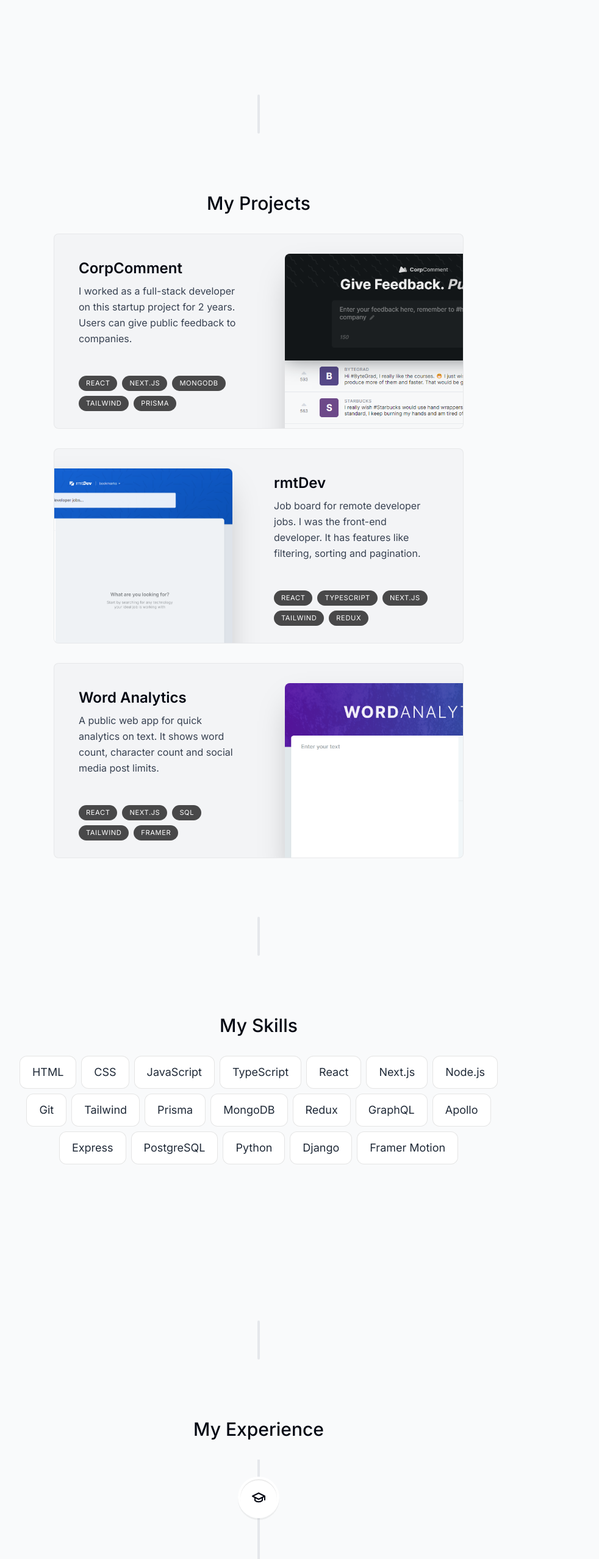
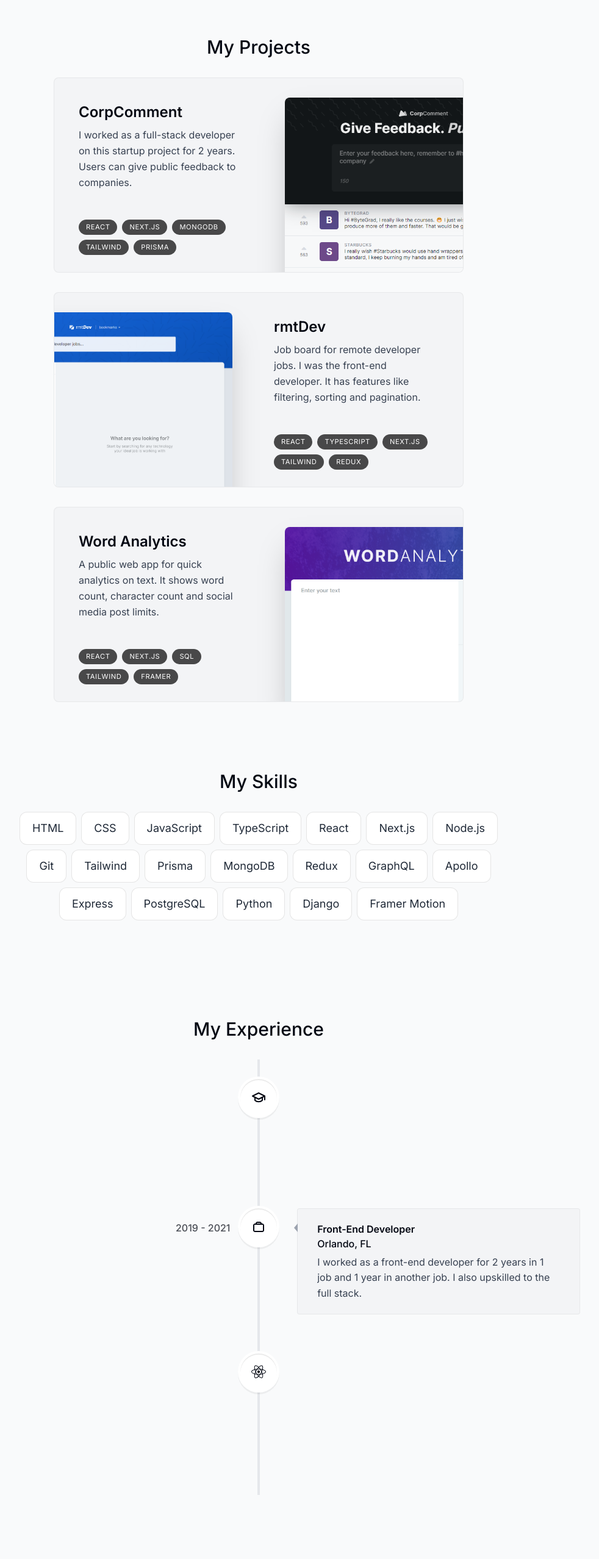
Before and after one commit to everybodyloveshaggis/cv-site-nextjs, a Next.js app: page / in a window 1280 px wide. Shown: the part 1315-3871 px from the top of the page at 61% size, without its empty margins (216-1198 px from the left). Built offline with nearby package versions, Linux system fonts and the light colour scheme.

Commit message:
finishing for the day at 5:04:41 YT ByteGrad

```diff
--- a/app/globals.css
+++ b/app/globals.css
@@ -5,3 +5,7 @@
 html {
     --line-color: #e5e7eb;
 }
+
+.borderBlack {
+    @apply border border-black/10;
+}
--- a/app/layout.tsx
+++ b/app/layout.tsx
@@ -19,7 +19,7 @@
   return (
     <html lang="en" className='!scroll-smooth'>
       <body className={`${inter.className}
-      bg-gray-50 text-gray-950 relative h-[50px] pt-28 sm:pt-36`}>
+      bg-gray-50 text-gray-950 relative pt-28 sm:pt-36`}>
         <div className='bg-[#fbe2e3] absolute -z-10 top-[-6rem] right-[11rem] h-[31.25rem] w-[31.25rem] rounded-full blur-[10rem] sm:w-[68.7rem]'></div>
         <div className='bg-[#dbd7fb] absolute -z-10 top-[-1rem] left-[35rem] h-[31.25rem] w-[50rem] rounded-full blur-[10rem] sm:w-[68.7rem] md:left-[-33rem] lg:left-[-28rem] xl:left-[-15rem] 2xl:left-[-5rem]'></div>
         <ActiveSessionContextProvider>
--- a/app/page.tsx
+++ b/app/page.tsx
@@ -14,13 +14,9 @@
       <Intro />
       <SectionDivider />
       <About />
-      <SectionDivider />
       <Projects />
-      <SectionDivider />
       <Skills />
-      <SectionDivider />
       <Experience />
-      <SectionDivider />
       <Contact />
     </main>
   )
--- a/components/contact.tsx
+++ b/components/contact.tsx
@@ -1,14 +1,45 @@
+"use client"
+
 import React from 'react'
 import { useSectionInView } from '../lib/hooks';
 import SectionHeading from './section-heading';
+import { FaPaperPlane } from 'react-icons/fa';
+import { motion } from 'framer-motion';
 
 export default function Contact() {
-    const { ref } =  useSectionInView('Contact');
+  const { ref } = useSectionInView('Contact');
   return (
-    <section
-    ref={ref}
-    id='Contact'>
-        <SectionHeading>Contact</SectionHeading>
-    </section>
+    <motion.section className='mb-20 sm:mb-28 w-[min(100%,38rem)] text-center'
+      ref={ref}
+      id='contact'
+      initial={{
+        opacity: 0,
+      }}
+      whileInView={{
+        opacity: 1,
+      }}
+      transition={{
+        duration: 1,
+      }}
+      viewport={{
+        once: true,
+      }}>
+      <SectionHeading>Contact Me</SectionHeading>
+      <p className='text-gray-700 -mt-6'>
+        Please contact me directly at <a href='mailto:scotty.mcmahon@outlook.com'
+        className='underline'>scotty.mcmahon@outlook.com</a> or through this form</p>
+
+      <form className='mt-10 flex flex-col'>
+        <input className='h-14 rounded-lg borderBlack px-4'
+          type='email' placeholder='Please enter your email address.' />
+        <textarea className='h-52 my-3 rounded-lg borderBlack p-4 '
+          minLength={50}
+          placeholder='Enter your message... 50 characters minimum' />
+        <button className='focus:scale-110 hover:scale-110 active:scale-105 group flex items-center justify-center gap-2 h-[3rem] w-[8rem]
+          bg-gray-900 hover:bg-gray-950 text-white rounded-full outline-none transition-all'
+          type='submit'>Submit
+          <FaPaperPlane className='text-xs opacity-70 transition-all group-hover:translate-x-1 group-hover:-translate-y-1' /></button>
+      </form>
+    </motion.section>
   )
 }
--- a/components/experience.tsx
+++ b/components/experience.tsx
@@ -7,22 +7,20 @@
 import { useSectionInView } from '../lib/hooks';
 import { useInView } from 'react-intersection-observer';
 
+type ExperienceElementProps = {
+  item: {
+      date: string
+      icon: React.ReactNode
+      title: string
+      location: string
+      description: string
+  }
+}
 
-export default function Experience() {
-  const { ref } = useSectionInView('Experience');
-
+const ExperienceElement = ({ item }: ExperienceElementProps) => {
+  const { ref, inView } = useInView({ threshold: 0 })
   return (
-    <section
-      ref={ref}
-      id='experience'>
-      <SectionHeading>My Experience</SectionHeading>
-      <VerticalTimeline lineColor=''>
-      {experiencesData.map((item, index) => {
-          const { ref, inView } = useInView({
-            triggerOnce: true,
-          });
-          return (
-            <div key={index} ref={ref} className="vertical-timeline-element">
+      <div ref={ref} className='vertical-timeline-element'>
           <VerticalTimelineElement
               contentStyle={{
                 background: '#f3f4f6',
@@ -47,11 +45,23 @@
               <p className="!mt-1 !font-normal text-gray-700">
                 {item.description}
               </p>
-                {/* https://github.com/stephane-monnot/react-vertical-timeline/issues/166 */}
           </VerticalTimelineElement>
       </div>
-          );
-        })}
+  )
+}
+
+export default function Experience() {
+  const { ref } = useSectionInView('Experience');
+  return (
+    <section className='scroll-mt-28 mb-28 sm:mb-40'
+      ref={ref}
+      id='experience'>
+      <SectionHeading>My Experience</SectionHeading>
+      <VerticalTimeline lineColor=''>
+      {experiencesData.map((item, index) => (
+        <ExperienceElement key={index} item={item} />
+      ))
+      }
       </VerticalTimeline>
     </section>
   )
--- a/components/intro.tsx
+++ b/components/intro.tsx
@@ -7,10 +7,11 @@
 import { BsArrowRight, BsDownload, BsLinkedin } from "react-icons/bs";
 import { FaGithubSquare } from "react-icons/fa";
 import { useSectionInView } from "../lib/hooks";
+import { useActiveSectionContext } from "../context/active-session-context";
 
 export default function Intro() {
- const { ref } =  useSectionInView('Home', 0.5);
-
+  const { ref } = useSectionInView('Home', 0.5);
+  const { activeSection, setActiveSection, setTimeOfLastClick } = useActiveSectionContext();
   return (
     <section className="mb-30 max-w-[50rem] text-center sm:mb-0 scroll-mt-[50rem]"
       id="home"
@@ -77,6 +78,10 @@
         <Link
           href={"#contact"}
           className="group bg-gray-900 text-white px-7 py-3 flex items-center gap-2 rounded-full outline-none focus:scale-110 hover:scale-110 active:scale-105 transition hover:cursor-pointer"
+          onClick={() => {
+            setActiveSection("Contact")
+            setTimeOfLastClick(Date.now())
+          }}
         >
           Contact Me{" "}
           <BsArrowRight className="opacity-70 group-hover:translate-x-1 transition " />
--- a/components/projects.tsx
+++ b/components/projects.tsx
@@ -10,7 +10,7 @@
   const { ref } =  useSectionInView('Projects');
 
   return (
-    <section ref={ref} id='projects' className='scroll-mt-28'>
+    <section ref={ref} id='projects' className='scroll-mt-28 mb-20 sm:mb-28'>
         <SectionHeading>My projects</SectionHeading>
         <div>
           {
--- a/lib/hooks.ts
+++ b/lib/hooks.ts
@@ -13,7 +13,7 @@
         if (inView && Date.now() - timeOfLastClick >1000) {
           setActiveSection(sectionName);
         }
-      },[inView, setActiveSection, timeOfLastClick])
+      },[inView, setActiveSection, timeOfLastClick, sectionName])
 
       return {ref,};
 }
```
Lines whose indentation alone changed are shown as unchanged.
